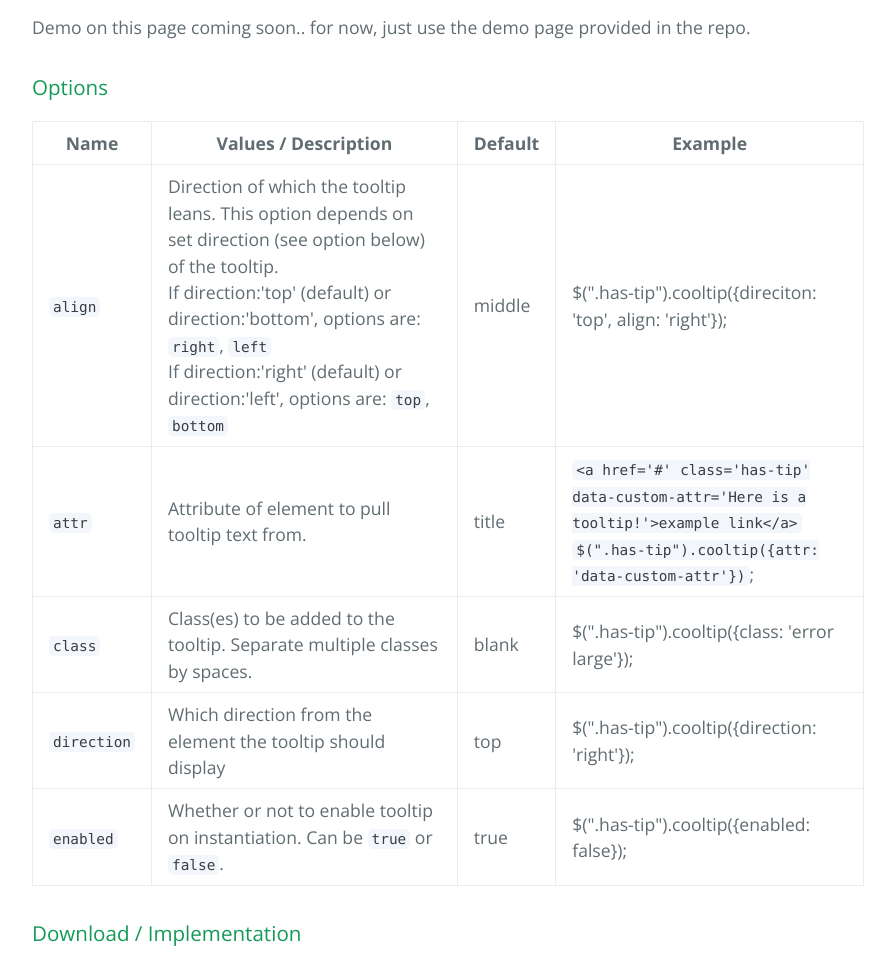
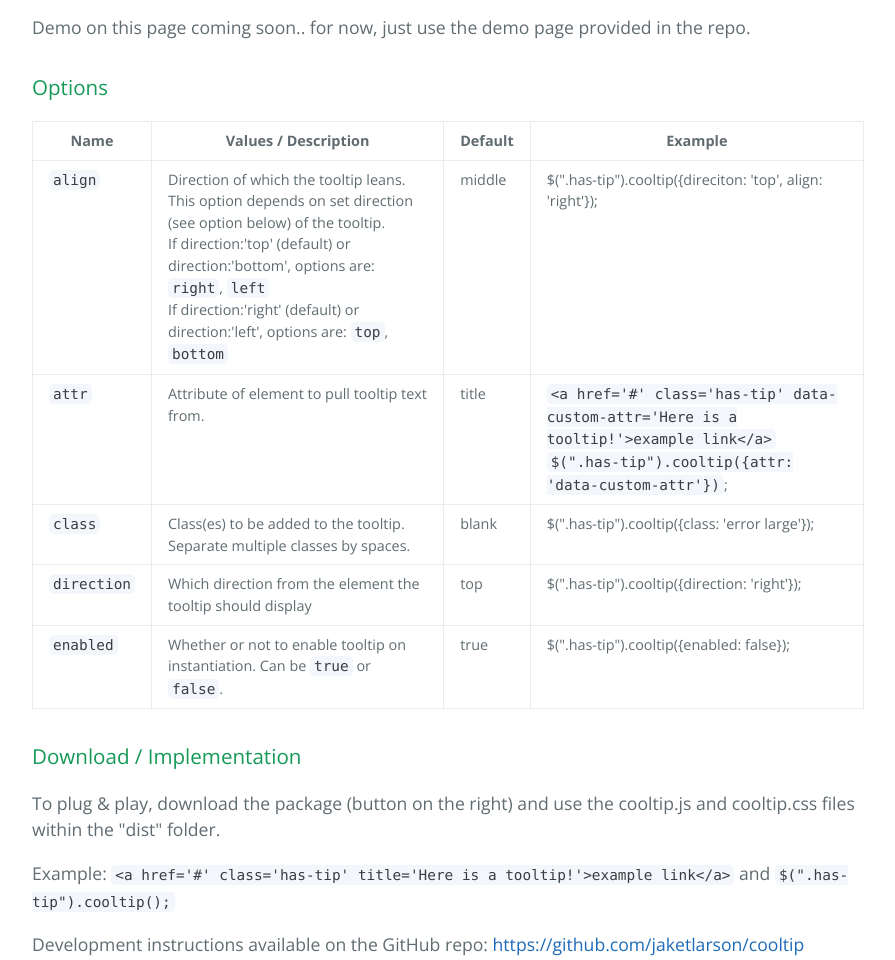
Before and after one commit to jaketlarson/cooltip, a plain HTML site: page index.html in a window 1280 px wide. Shown: the part 723-1683 px from the top of the page, without its empty margins (192-1087 px from the left). Drawn offline with nearby package versions, Linux system fonts and the light colour scheme.

Commit message:
Update custom.css

```diff
--- a/stylesheets/custom.css
+++ b/stylesheets/custom.css
@@ -1,3 +1,11 @@
 h1.project-name {
   font-family: 'Ropa Sans';
 }
+
+table#options-table {
+  font-size: .9rem;
+}
+
+table#options-table td {
+  vertical-align: top;
+}
```
